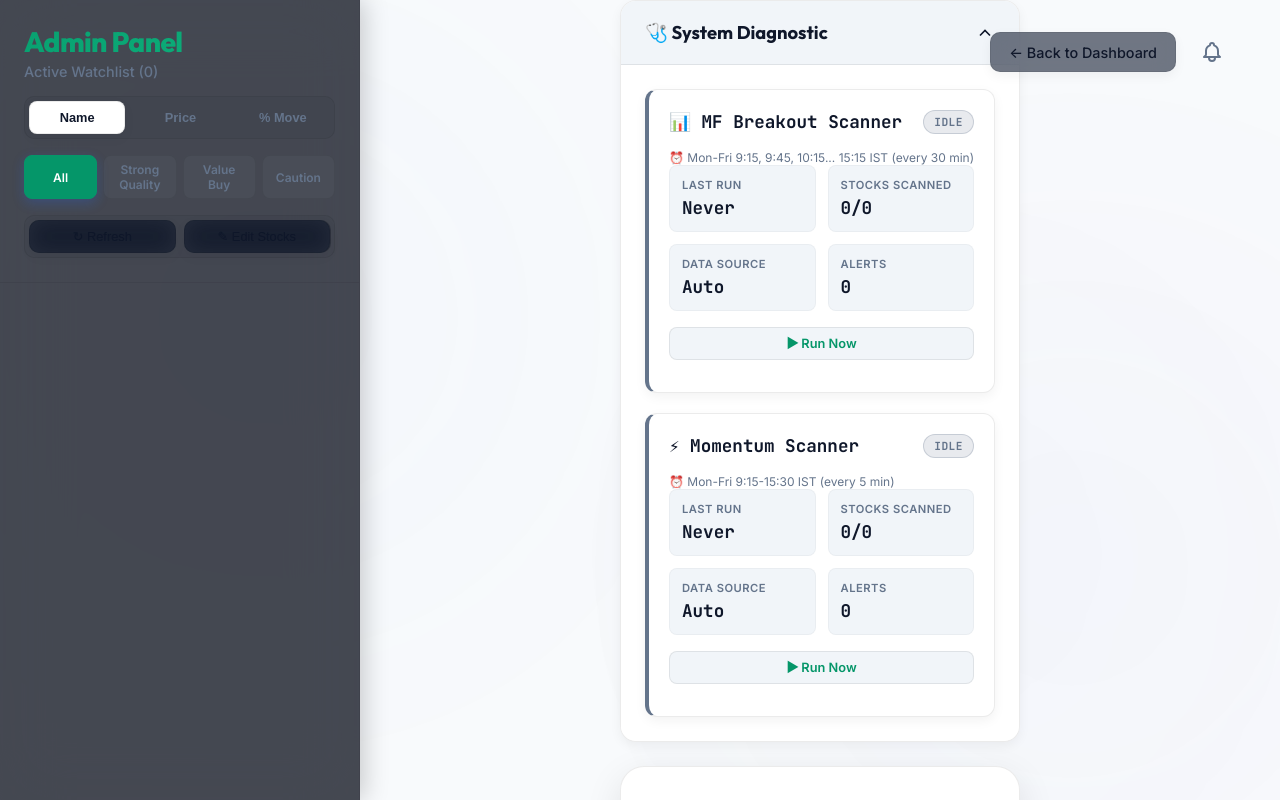
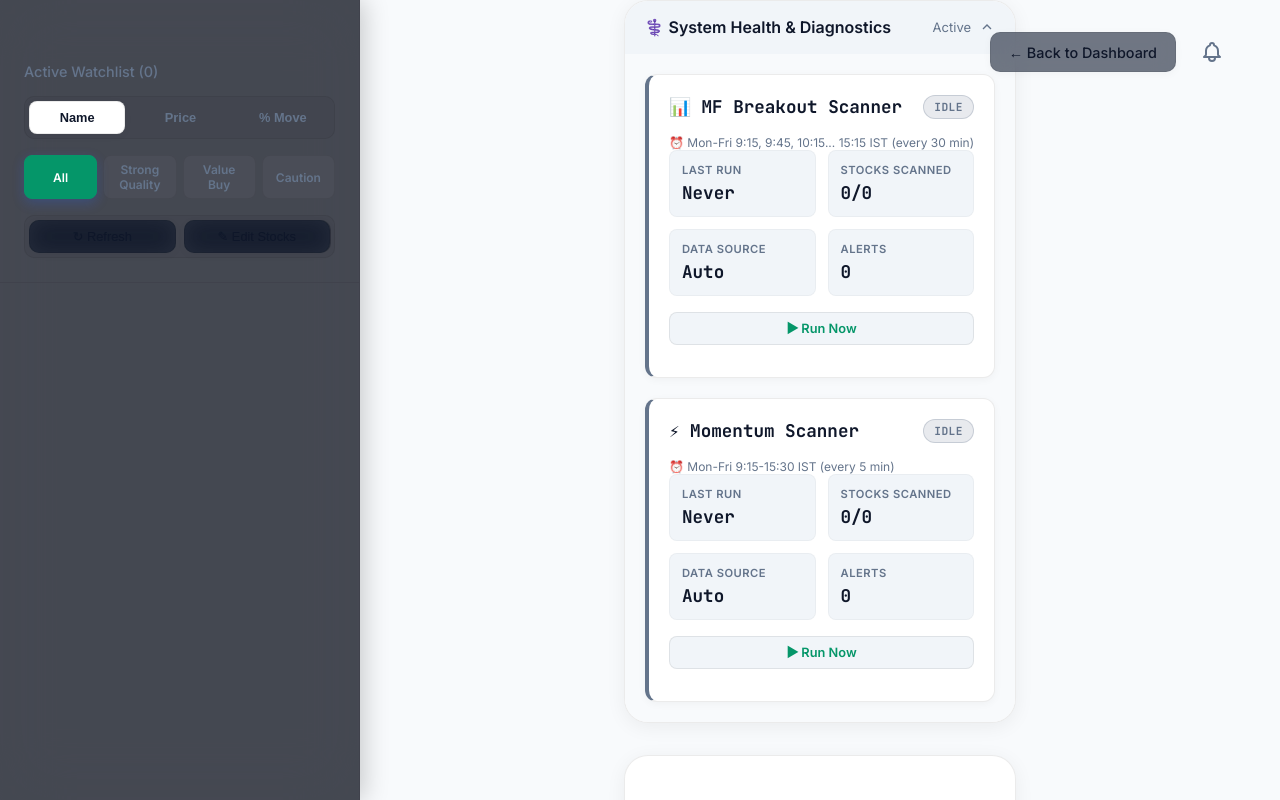
Before and after one commit to 11abhinav/stockupdates, a Flask app: page /admin in a window 1280 px wide. Run offline with Flask 3, Linux system fonts and the light colour scheme; data that the repository does not hold is empty; some libraries are stand-ins or nearby versions.

Commit message:
UI: Revert to Elite theme and rewrite Diagnostics tab logic

```diff
--- a/static/index.css
+++ b/static/index.css
@@ -1,36 +1,63 @@
 @import url('https://fonts.googleapis.com/css2?family=Inter:wght@300;400;500;600;700&family=Outfit:wght@300;400;500;600;700;800&family=JetBrains+Mono:wght@400;600;700&display=swap');
 
 :root {
-    /* Sleek Light Fintech Palette (Elite Look) */
-    --bg-base: #f8fafc;
-    --bg-surface: #ffffff;
-    --bg-surface-hover: #f1f5f9;
+    /* Base Elite Variables */
+    --bg: #f8fafc;
+    --surface: #ffffff;
+    --card: #ffffff;
+    --card2: #f1f5f9;
+    --border: rgba(0, 0, 0, .08);
+    --border2: rgba(0, 0, 0, .15);
+    --accent: #059669;
+    --accent-dim: rgba(5, 150, 105, .12);
+    --accent2: #2563eb;
+    --warn: #e11d48;
+    --warn-dim: rgba(225, 29, 72, .12);
+    --amber: #d97706;
+    --amber-dim: rgba(217, 119, 6, .12);
+    --text: #0f172a;
+    --muted: #64748b;
+    --muted2: #94a3b8;
+    --win: #059669;
+    --loss: #e11d48;
+    --open: #2563eb;
+    --neutral: #64748b;
+    --down: #e11d48;
+    --font-mono: 'JetBrains Mono', 'Fira Code', monospace;
+    --font-body: 'Inter', system-ui, sans-serif;
+    --radius: 10px;
+    --shadow: 0 4px 20px rgba(0, 0, 0, .06);
+    --glow: 0 0 15px rgba(5, 150, 105, .2);
 
-    --glass-border: rgba(0, 0, 0, 0.08);
-    --glass-highlight: rgba(0, 0, 0, 0.15);
+    /* Mappings for stockupdates custom classes */
+    --bg-base: var(--bg);
+    --bg-surface: var(--card);
+    --bg-surface-hover: var(--card2);
+    --glass-border: var(--border);
+    --glass-highlight: var(--border2);
+    --text-main: var(--text);
+    --text-muted: var(--muted);
+    --accent-hover: #047857;
+    --accent-glow: var(--accent-dim);
+    --success: var(--win);
+    --success-glow: var(--accent-dim);
+    --warning: var(--warn);
+    --warning-glow: var(--warn-dim);
+    --shadow-sm: 0 2px 8px rgba(0, 0, 0, .04);
+    --shadow-md: var(--shadow);
+}
 
-    --text-main: #0f172a;
-    --text-muted: #64748b;
-
-    --accent: #059669;
-    --accent-hover: #047857;
-    --accent-glow: rgba(5, 150, 105, 0.15);
-
-    --success: #059669;
-    --success-glow: rgba(5, 150, 105, 0.15);
-
-    --warning: #e11d48;
-    --warning-glow: rgba(225, 29, 72, 0.15);
-
-    --gradient-primary: linear-gradient(135deg, #059669 0%, #10b981 100%);
-    --gradient-text: linear-gradient(to right, #059669, #047857);
-    --gradient-header: linear-gradient(to right, #0f172a, #334155);
-
-    --shadow-sm: 0 4px 12px rgba(0, 0, 0, 0.05);
-    --shadow-md: 0 12px 36px rgba(0, 0, 0, 0.1);
-    --shadow-glow: 0 0 20px rgba(5, 150, 105, 0.15);
-
-    --font-mono: 'JetBrains Mono', 'Fira Code', monospace;
+[data-theme="dark"] {
+    --bg: #0f172a;
+    --surface: #1e293b;
+    --card: #1e293b;
+    --card2: #334155;
+    --border: rgba(255, 255, 255, .08);
+    --border2: rgba(255, 255, 255, .15);
+    --text: #f8fafc;
+    --muted: #94a3b8;
+    --muted2: #cbd5e1;
+    --shadow: 0 4px 20px rgba(0, 0, 0, .2);
 }
 
 * {
@@ -40,59 +67,18 @@
 }
 
 body {
-    font-family: 'Inter', -apple-system, sans-serif;
-    background-color: var(--bg-base);
-    color: var(--text-main);
+    font-family: var(--font-body);
+    background-color: var(--bg);
+    color: var(--text);
     display: flex;
     height: 100vh;
     overflow: hidden;
     -webkit-font-smoothing: antialiased;
+    font-size: 14px;
     position: relative;
 }
 
-/* Animated Ambient Background */
-body::before, body::after, .ambient-orb {
-    content: '';
-    position: fixed;
-    border-radius: 50%;
-    filter: blur(140px);
-    opacity: 0.35;
-    z-index: -1;
-    pointer-events: none;
-}
 
-body::before {
-    width: 60vw; height: 60vw;
-    top: -10%; left: -10%;
-    background: radial-gradient(circle, rgba(59, 130, 246, 0.15) 0%, transparent 65%);
-    animation: float 25s infinite ease-in-out alternate;
-}
-
-body::after {
-    width: 60vw; height: 60vw;
-    bottom: -10%; right: -10%;
-    background: radial-gradient(circle, rgba(124, 58, 237, 0.15) 0%, transparent 65%);
-    animation: float 20s infinite ease-in-out alternate-reverse;
-}
-
-.ambient-orb {
-    width: 50vw; height: 50vw;
-    top: 20%; left: 30%;
-    background: radial-gradient(circle, rgba(16, 185, 129, 0.08) 0%, transparent 65%);
-    animation: floatOrb 30s infinite cubic-bezier(0.4, 0, 0.2, 1);
-}
-
-@keyframes float {
-    0% { transform: translate(0, 0) scale(1); }
-    100% { transform: translate(8%, 12%) scale(1.15); }
-}
-
-@keyframes floatOrb {
-    0% { transform: translate(0, 0) scale(1); }
-    33% { transform: translate(20vw, 10vh) scale(1.2); }
-    66% { transform: translate(-10vw, 30vh) scale(0.9); }
-    100% { transform: translate(0, 0) scale(1); }
-}
 
 /* Typography Overrides */
 h1, h2, h3, h4, h5, h6, .price-val, .stock-name-large, .stock-price-large, .sidebar-title {
--- a/templates/admin.html
+++ b/templates/admin.html
@@ -617,17 +617,24 @@
 
         <div class="admin-container" style="max-width: 800px;">
             <!-- System Diagnostic Section -->
-            <details class="system-diagnostic-wrapper system-diagnostic" open>
-                <summary class="system-diagnostic-header">
-                    <div class="system-diagnostic-title">
-                        🩺 System Diagnostic
+            <!-- System Diagnostic Section -->
+            <div class="admin-card" style="padding: 0; overflow: hidden; margin-bottom: 32px;">
+                <div id="diagnostics-header"
+                    style="padding: 16px 20px; background: var(--bg-surface-hover); cursor: pointer; display: flex; justify-content: space-between; align-items: center; border-bottom: 1px solid transparent; transition: background 0.2s;"
+                    onclick="toggleDiagnostics()">
+                    <div style="display: flex; align-items: center; gap: 12px;">
+                        <span style="font-weight: 600; color: var(--text-main); font-size:16px;">⚕️ System Health & Diagnostics</span>
                     </div>
-                    <svg class="system-diagnostic-icon" width="20" height="20" viewBox="0 0 24 24" fill="none" stroke="currentColor" stroke-width="2">
-                        <path d="M6 9l6 6 6-6"/>
-                    </svg>
-                </summary>
+                    <div style="color: var(--text-muted); font-size: 13px; display: flex; align-items: center; gap: 8px;">
+                        <span id="diagnostics-status">Active</span>
+                        <svg id="diagnostics-icon" width="16" height="16" viewBox="0 0 24 24" fill="none" stroke="currentColor"
+                            stroke-width="2" style="transition: transform 0.2s; transform: rotate(180deg);">
+                            <polyline points="6 9 12 15 18 9" />
+                        </svg>
+                    </div>
+                </div>
 
-                <div class="system-diagnostic-content">
+                <div id="diagnostics-body" style="display: block; padding: 20px; background: var(--bg-base);">
                     <div class="scanner-grid" id="scanner-cards-container">
                         <!-- MF Scanner Card -->
                         <div class="scanner-card" id="scanner-card-MF">
@@ -698,7 +705,7 @@
                         </div>
                     </div>
                 </div>
-            </details>
+            </div>
 
             <!-- Add Stock Card -->
             <div class="admin-card">
@@ -1234,6 +1241,22 @@
             }, intervalMs);
         }
 
+        function toggleDiagnostics() {
+            const body = document.getElementById('diagnostics-body');
+            const icon = document.getElementById('diagnostics-icon');
+            const status = document.getElementById('diagnostics-status');
+
+            if (body.style.display === 'none') {
+                body.style.display = 'block';
+                icon.style.transform = 'rotate(180deg)';
+                status.textContent = 'Active';
+            } else {
+                body.style.display = 'none';
+                icon.style.transform = 'rotate(0deg)';
+                status.textContent = 'Click to load';
+            }
+        }
+
         // Start initial data load and polling
         fetchScannerStatus();
         schedulePolling();
```
